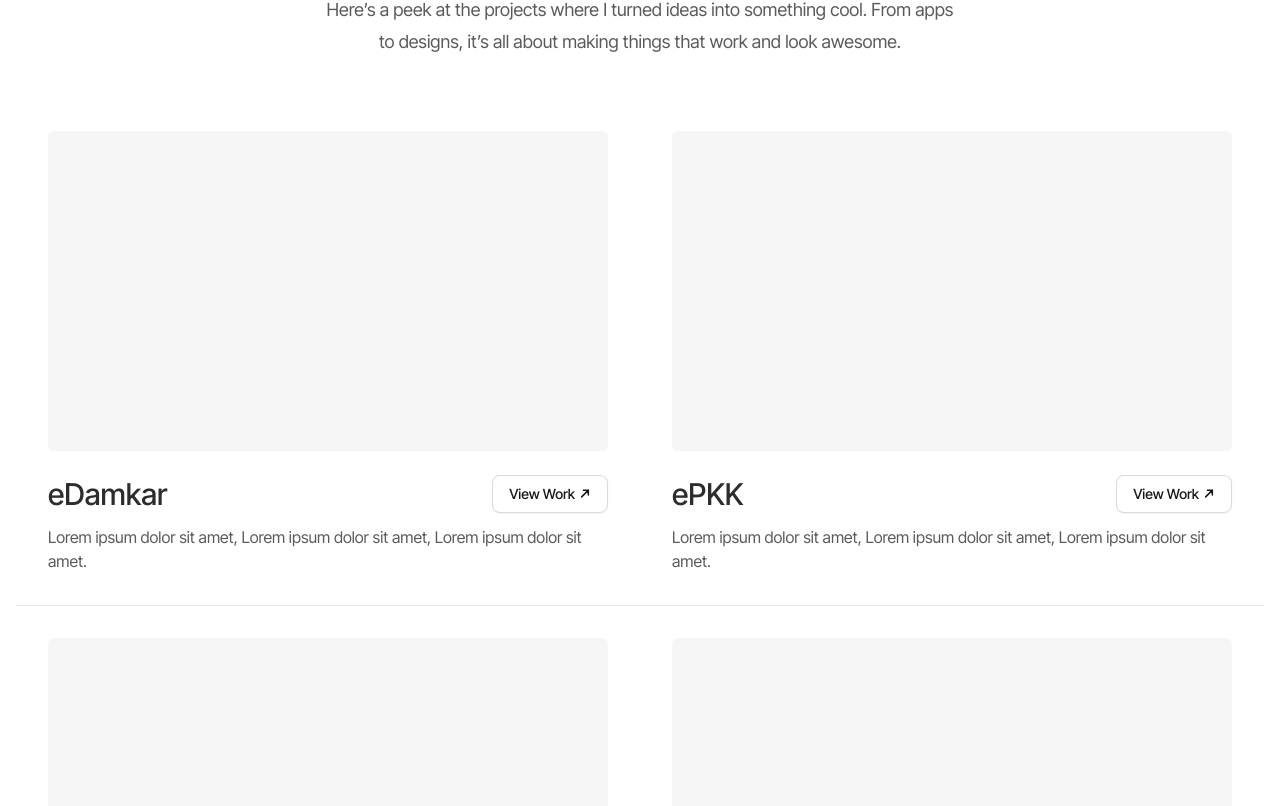
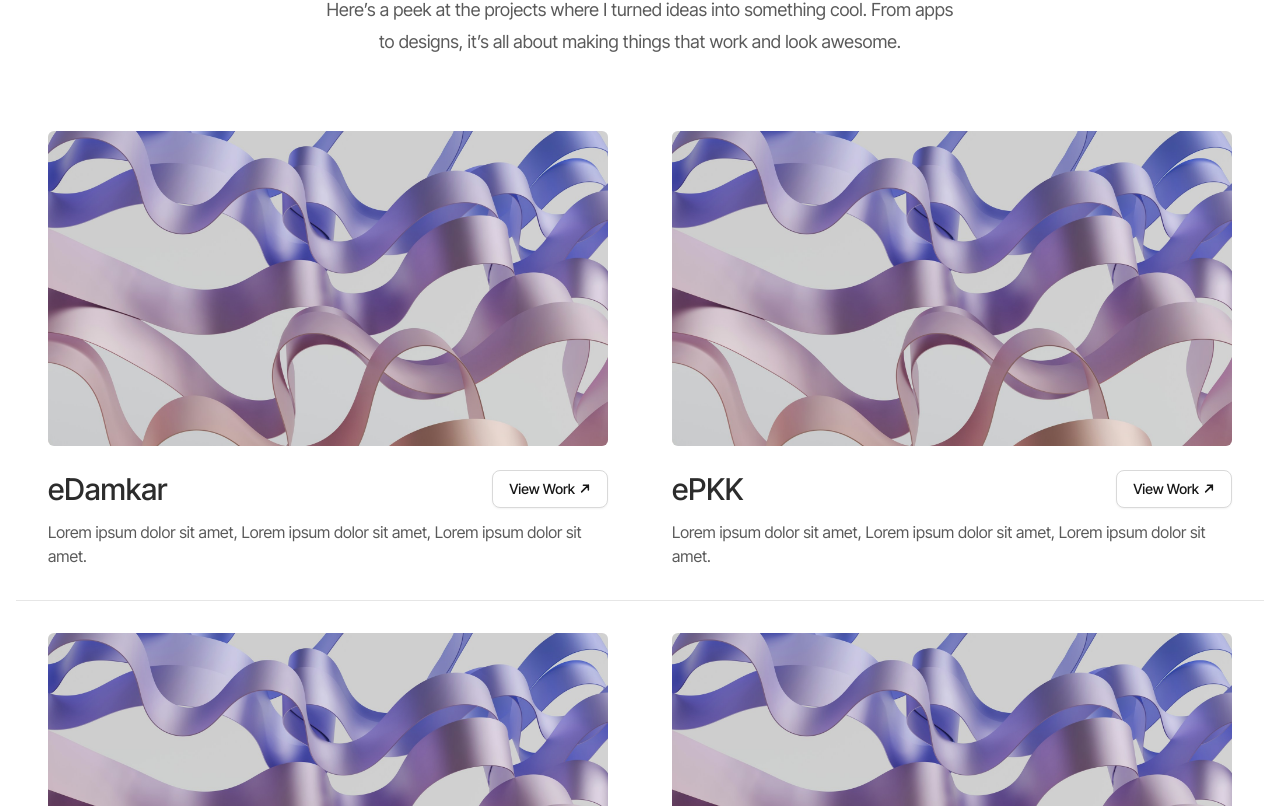
Before and after one commit to fikrilal/code-alchemy, a Next.js app: page / in a window 1280 px wide. Shown: the part 1394-2200 px from the top of the page. Built offline with nearby package versions, Linux system fonts and the light colour scheme; a web font is replaced by a local one; what tailwind-hamburgers would draw is missing.

Commit message:
feat: add image showcase

```diff
--- a/src/app/about/components/MainSection.jsx
+++ b/src/app/about/components/MainSection.jsx
@@ -101,7 +101,7 @@ export default function MainSection() {
             <p className="text-2xl sm:text-2xl md:text-3xl lg:text-4xl font-medium text-slate-900">
               fikrildev@gmail.com
             </p>
-            <p className="px-8 lg:px-0 mt-2 sm:mt-4 lg:mt-4 text-base md:text-lg text-slate-700 max-w-sm leading-[1.6] sm:!leading-[1.6]">
+            <p className="px-8 lg:px-0 mt-2 sm:mt-2 lg:mt-3 text-base md:text-lg text-slate-700 max-w-sm leading-[1.6] sm:!leading-[1.6]">
               Mobile Engineer by day, Warhammer 40K enthusiast by night.
             </p>
           </motion.div>
--- a/src/components/BlogSection.jsx
+++ b/src/components/BlogSection.jsx
@@ -2,6 +2,7 @@
 
 import { motion } from "framer-motion";
 import blogPosts from "@/data/blogPost";
+import Image from "next/image";
 
 export default function BlogSection() {
   const headingContainerVariants = {
@@ -61,7 +62,7 @@ export default function BlogSection() {
 
       {/* Blog List (no container-level whileInView here) */}
       <div className="container mx-auto max-w-7xl px-4 sm:px-6 lg:px-8 space-y-8 sm:space-y-10 lg:space-y-16">
-        {blogPosts.map((blog, index) => (
+        {blogPosts.slice(0, 3).map((blog, index) => (
           <motion.div
             key={index}
             className="flex flex-col md:flex-row items-stretch border-b border-gray-200 pb-8 sm:pb-10 lg:pb-16"
@@ -70,11 +71,21 @@ export default function BlogSection() {
             whileInView="visible"
             viewport={{ once: true, amount: 0.1 }} // triggers at 10% visible
           >
-            {/* Image with 16:9 Aspect Ratio */}
-            <motion.div
-              className="relative h-48 sm:h-60 md:h-72 flex-shrink-0 overflow-hidden rounded-lg bg-gray-100 mb-6 md:mb-0 md:mr-12"
-              style={{ aspectRatio: "16 / 9" }}
-            />
+            {/* Image Container with 16:9 Aspect Ratio */}
+            <motion.div className="relative w-full md:w-[600px] flex-shrink-0 overflow-hidden rounded-lg mb-6 md:mb-0 md:mr-12">
+              <div
+                className="relative w-full"
+                style={{ paddingBottom: "56.25%" }}
+              >
+                <Image
+                  src={blog.imageUrl}
+                  alt={blog.title}
+                  fill
+                  className="object-cover"
+                  sizes="(max-width: 768px) 100vw, (max-width: 1200px) 50vw, 33vw"
+                />
+              </div>
+            </motion.div>
 
             {/* Blog Content */}
             <div className="flex flex-col justify-between flex-1 text-left">
--- a/src/components/SelectedWork.jsx
+++ b/src/components/SelectedWork.jsx
@@ -2,6 +2,7 @@
 
 import { motion } from "framer-motion";
 import projects from "@/data/projects";
+import Image from "next/image";
 
 export default function SelectedWork() {
   const containerVariants = {
@@ -67,7 +68,23 @@ export default function SelectedWork() {
               className={`py-8 sm:py-8 lg:py-8 lg:px-8 bg-white transition text-left ${project.borderStyles}`}
               variants={childVariants}
             >
-              <div className="bg-gray-100 h-80 rounded-md mb-4 sm:mb-4 lg:mb-6"></div>
+              {/* Replace gray container with image */}
+              <div
+                className="relative w-full rounded-md overflow-hidden mb-4 sm:mb-4 lg:mb-6"
+                style={{ paddingBottom: "56.25%" }}
+              >
+                {" "}
+                {/* 16:9 ratio */}
+                <div className="absolute inset-0">
+                  <Image
+                    src={project.image} // Make sure your project data has image URLs
+                    alt={project.title}
+                    fill
+                    className="object-cover"
+                    sizes="(max-width: 640px) 100vw, (max-width: 1024px) 50vw, 33vw"
+                  />
+                </div>
+              </div>
               <div className="flex items-center justify-between group">
                 <h3 className="text-2xl md:text-3xl font-medium text-gray-800">
                   {project.title}
--- a/src/data/blogPost.js
+++ b/src/data/blogPost.js
@@ -6,6 +6,9 @@ const blogPosts = [
     imageUrl: "/images/dummy-image.jpg",
     authorName: "Benjamin",
     authorAvatar: "/images/avatar.jpg",
+    description:
+      "Learn how to quickly set up a workspace that fosters collaboration and efficiency for your team.",
+    date: "2025-01-01",
   },
   {
     id: 2,
@@ -14,6 +17,9 @@ const blogPosts = [
     imageUrl: "/images/dummy-image.jpg",
     authorName: "Chris",
     authorAvatar: "/images/avatar.jpg",
+    description:
+      "Discover actionable steps to divide large projects into manageable tasks and stay productive.",
+    date: "2025-01-05",
   },
   {
     id: 3,
@@ -22,6 +28,9 @@ const blogPosts = [
     imageUrl: "/images/dummy-image.jpg",
     authorName: "Jessica",
     authorAvatar: "/images/avatar.jpg",
+    description:
+      "Explore how machine learning is transforming industries and unlocking new opportunities for businesses.",
+    date: "2025-01-10",
   },
   {
     id: 4,
@@ -30,6 +39,9 @@ const blogPosts = [
     imageUrl: "/images/dummy-image.jpg",
     authorName: "Benjamin",
     authorAvatar: "/images/avatar.jpg",
+    description:
+      "Get immediate results with these easy-to-implement hacks to maximize your daily productivity.",
+    date: "2025-01-15",
   },
   {
     id: 5,
@@ -38,6 +50,9 @@ const blogPosts = [
     imageUrl: "/images/dummy-image.jpg",
     authorName: "Chris",
     authorAvatar: "/images/avatar.jpg",
+    description:
+      "Equip your team with the best tools to collaborate effectively, no matter where they are.",
+    date: "2025-01-20",
   },
   {
     id: 6,
@@ -46,6 +61,9 @@ const blogPosts = [
     imageUrl: "/images/dummy-image.jpg",
     authorName: "Jessica",
     authorAvatar: "/images/avatar.jpg",
+    description:
+      "Understand how automation can help small businesses save time, reduce costs, and improve efficiency.",
+    date: "2025-01-25",
   },
 ];
 
--- a/src/data/projects.js
+++ b/src/data/projects.js
@@ -5,6 +5,7 @@ const projects = [
       "Lorem ipsum dolor sit amet, Lorem ipsum dolor sit amet, Lorem ipsum dolor sit amet.",
     link: "/projects/edamkar",
     borderStyles: "border-b lg:border-b border-gray-200",
+    image: "/images/dummy-image.jpg", // Added image path
   },
   {
     title: "ePKK",
@@ -12,6 +13,7 @@ const projects = [
       "Lorem ipsum dolor sit amet, Lorem ipsum dolor sit amet, Lorem ipsum dolor sit amet.",
     link: "/projects/epkk",
     borderStyles: "border-b lg:border-b lg:border-l border-gray-200",
+    image: "/images/dummy-image.jpg", // Added image path
   },
   {
     title: "Ngawi Smart City",
@@ -19,6 +21,7 @@ const projects = [
       "Lorem ipsum dolor sit amet, Lorem ipsum dolor sit amet, Lorem ipsum dolor sit amet.",
     link: "/projects/ngawi-smart-city",
     borderStyles: "border-b lg:border-none border-gray-200",
+    image: "/images/dummy-image.jpg", // Added image path
   },
   {
     title: "Lofo - leftover food",
@@ -26,6 +29,7 @@ const projects = [
       "Lorem ipsum dolor sit amet, Lorem ipsum dolor sit amet, Lorem ipsum dolor sit amet.",
     link: "/projects/lofo",
     borderStyles: "lg:border-l border-gray-200",
+    image: "/images/dummy-image.jpg", // Added image path
   },
 ];
 
```
